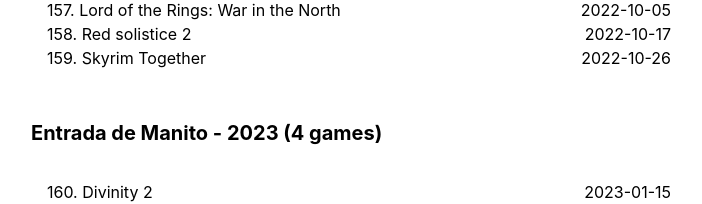
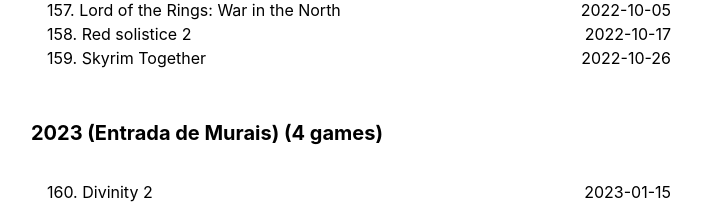
Before and after one commit to gvmorais/neorder, a Next.js app: page / in a window 1280 px wide. Shown: the part 8122-8326 px from the top of the page, without its empty margins (289-991 px from the left). Built offline with nearby package versions, Linux system fonts and the light colour scheme.

Commit message:
Fixing to conform to normal year format

```diff
--- a/pages/index.tsx
+++ b/pages/index.tsx
@@ -726,7 +726,7 @@
       ],
     },
     {
-      dateJoined: 'Entrada de Manito - 2023',
+      dateJoined: '2023 (Entrada de Murais)',
       games: [
         {
           name: '160. Divinity 2',
```
